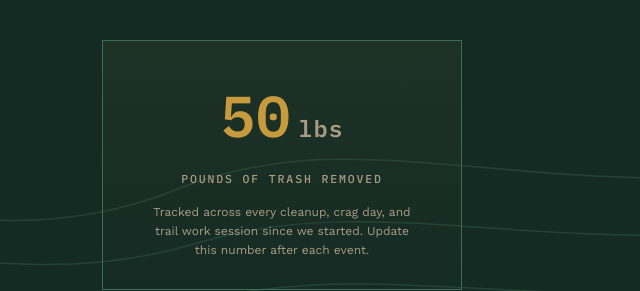
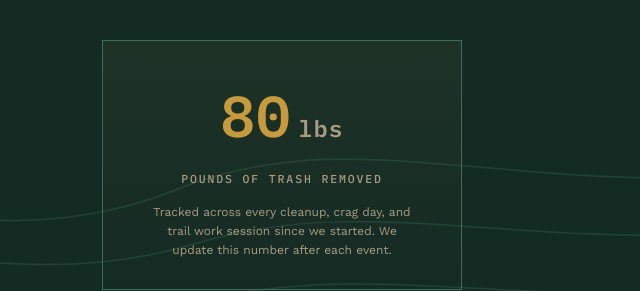
Before and after one commit to Harpeth-Valley-Route-Setters/HVRS, a plain HTML site: page index.html in a window 1280 px wide. Shown: the part 534-825 px from the top of the page, 358-998 px from the left. Drawn offline with nearby package versions, Linux system fonts and the light colour scheme; a web font is replaced by a local one.

Commit message:
Update index.html

```diff
--- a/index.html
+++ b/index.html
@@ -536,9 +536,9 @@
     </div>
 
     <div class="counter-card">
-      <div class="counter-number" id="trashCounter">50<span class="unit">lbs</span></div>
+      <div class="counter-number" id="trashCounter">80<span class="unit">lbs</span></div>
       <div class="counter-label">Pounds of Trash Removed</div>
-      <p class="counter-note">Tracked across every cleanup, crag day, and trail work session since we started. Update this number after each event.</p>
+      <p class="counter-note">Tracked across every cleanup, crag day, and trail work session since we started. We update this number after each event.</p>
     </div>
   </div>
 </section>
@@ -707,7 +707,7 @@
   });
 
   // ---- Trash counter: EDIT THIS NUMBER as totals update ----
-  const TRASH_POUNDS_TOTAL = 50;
+  const TRASH_POUNDS_TOTAL = 80;
 
   const counterEl = document.getElementById('trashCounter');
   let counted = false;
```
